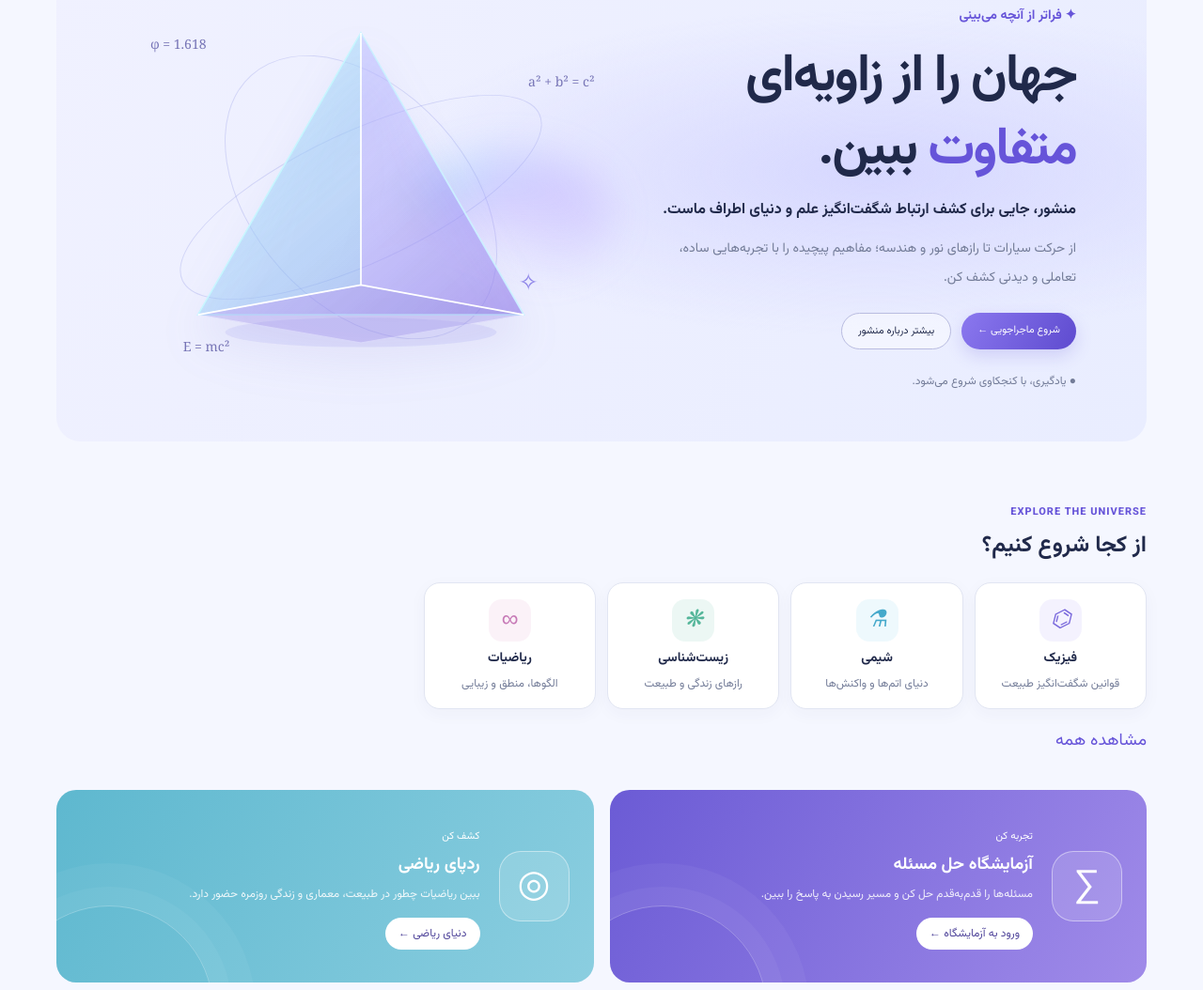
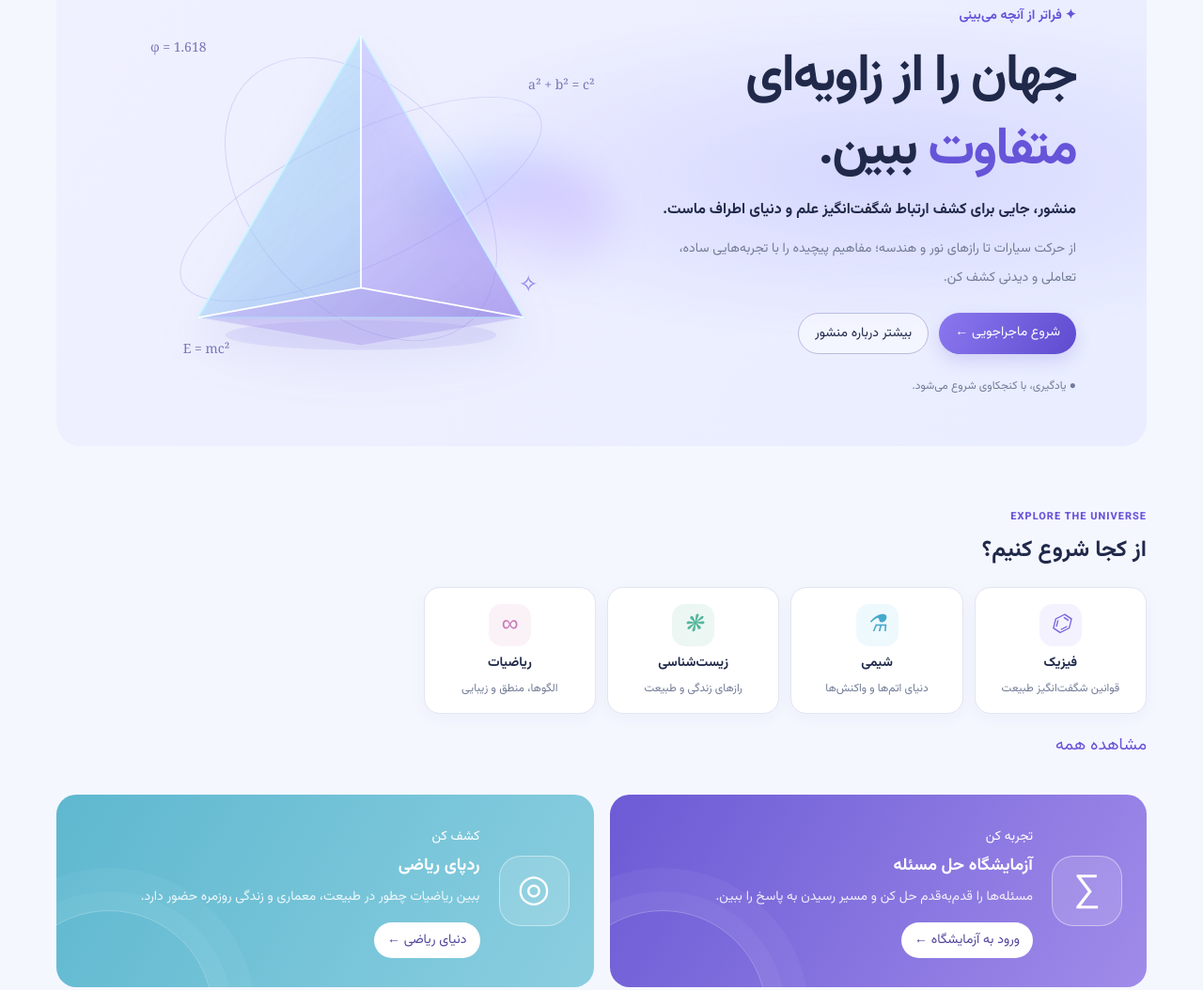
Before and after one commit to mahya-66/prism, a plain HTML site: page index.html in a window 1280 px wide. Shown: the part 151-1205 px from the top of the page at 94% size. Drawn offline with Linux system fonts and the light colour scheme.

Commit message:
font-sizes

```diff
--- a/assets/styles/index.css
+++ b/assets/styles/index.css
@@ -182,6 +182,9 @@ h1 em {
   flex-wrap: wrap;
   gap: 11px;
   margin-top: 22px;
+}
+.hero-buttons a {
+  font-size: 14px;
 }
 
 .primary-btn,
@@ -426,14 +429,14 @@ h1 em {
   font-size: 40px;
 }
 .feature small {
-  font-size: 11px;
+  font-size: 14px;
 }
 .feature h2 {
   font-size: 18px;
   margin: 5px 0;
 }
 .feature p {
-  font-size: 12px;
+  font-size: 14px;
   line-height: 2;
   color: #ffffffdf;
   margin: 0;
@@ -444,7 +447,7 @@ h1 em {
   color: #51469b;
   border-radius: 22px;
   padding: 8px 14px;
-  font-size: 12px;
+  font-size: 14px;
   margin-top: 13px;
 }
 
```
Also changed, not shown: about.html (+4 -4 lines), assets/styles/about.css (+4 -4 lines).
